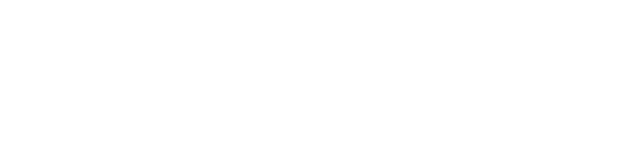
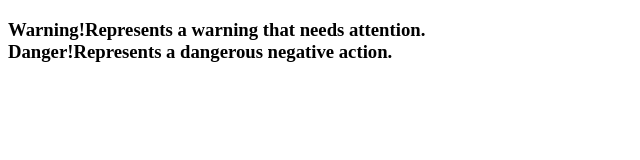
Before and after one commit to Kradahlen1/Training, a plain HTML site: page index.html in a window 1280 px wide. Shown: the whole page, without its empty margins (0-640 px from the left). Drawn offline with Linux system fonts and the light colour scheme.

Commit message:
Added Features

```diff
--- a/index.html
+++ b/index.html
@@ -5,6 +5,9 @@
     <title>index.html</title>
 </head>
 <body>
-
+    <h3>
+        <strong>Warning!</strong>Represents a warning that needs attention.</br>
+        <strong>Danger!</strong>Represents a dangerous negative action.</br>
+    </h3>
 </body>
 </html>
```
